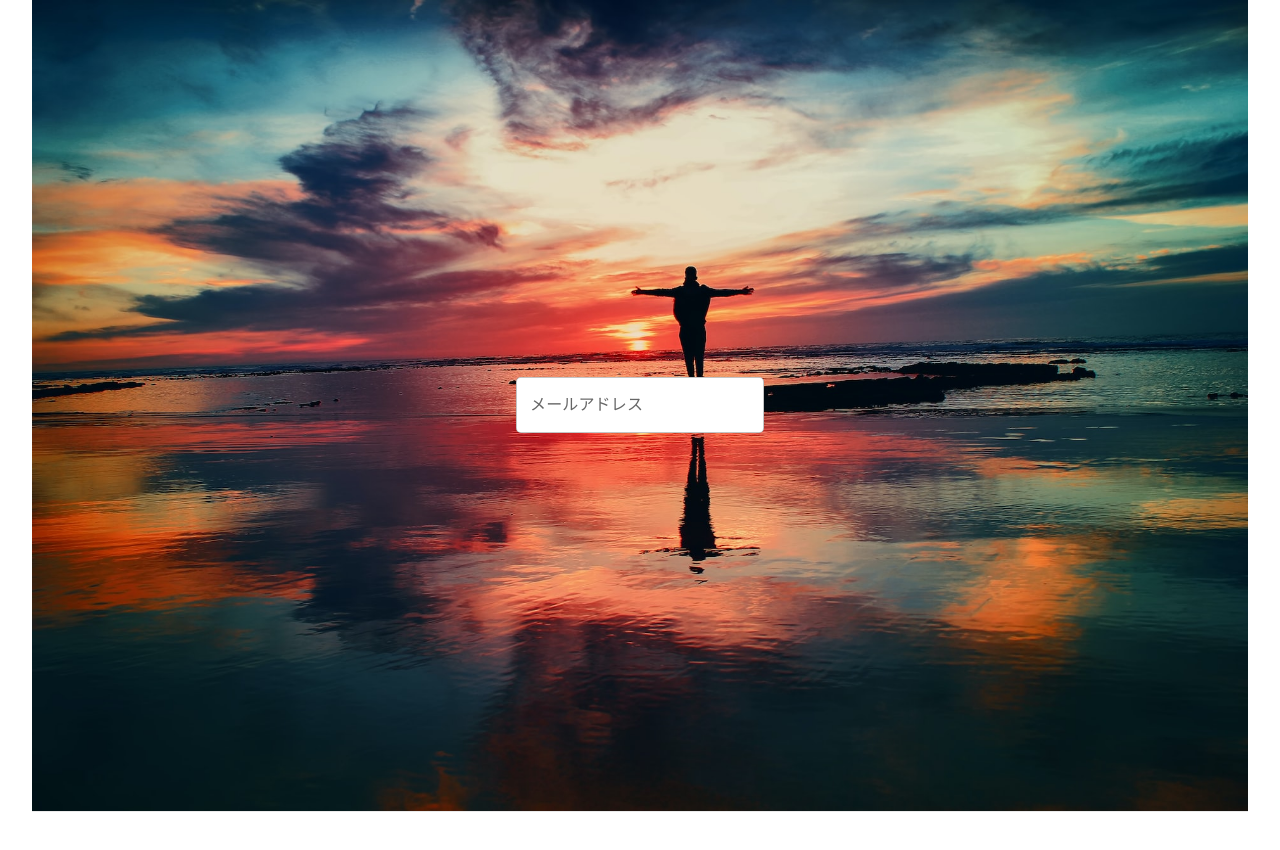
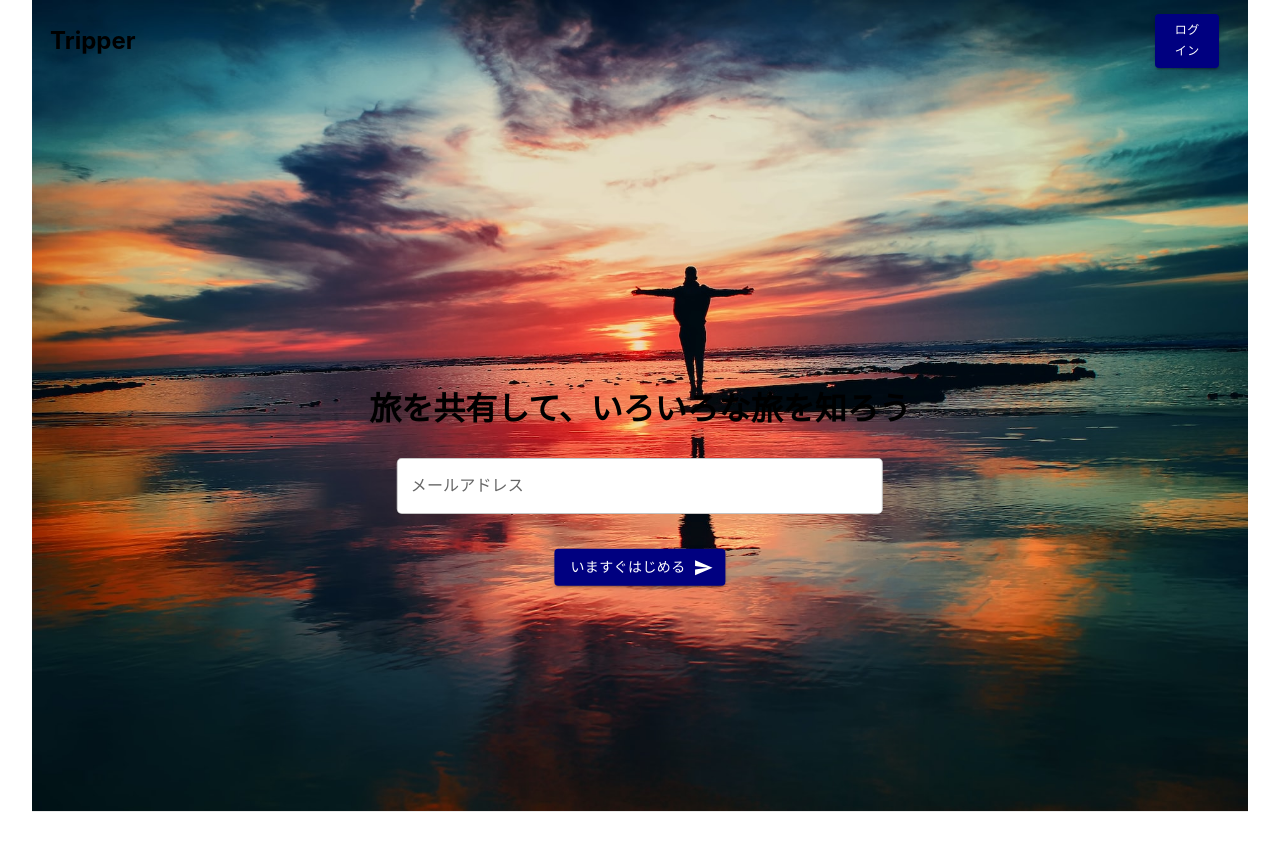
Before and after one commit to xrealizex/tripper, a Next.js app: page / in a window 1280 px wide. Shown: the top 850 px of the page. Built offline with nearby package versions, Linux system fonts and the light colour scheme.

Commit message:
home layout

```diff
--- a/package.json
+++ b/package.json
@@ -13,6 +13,7 @@
   "dependencies": {
     "@emotion/react": "^11.10.4",
     "@emotion/styled": "^11.10.4",
+    "@mui/icons-material": "^5.10.3",
     "@mui/material": "^5.10.3",
     "@mui/types": "^7.2.0",
     "next": "12.2.5",
--- a/src/components/HomeLayout.module.scss
+++ b/src/components/HomeLayout.module.scss
@@ -1,13 +1,45 @@
 .root {
   display: flex;
   position: relative;
-  .email_field {
+  .logo {
+    justify-content: center;
+    position: absolute;
+    top: 5%;
+    left: 5%;
+    transform: translate(-50%, -50%);
+  }
+  .login_button {
+    justify-content: center;
+    position: absolute;
+    top: 5%;
+    left: 95%;
+    transform: translate(-50%, -50%);
+    font-size: 0.75rem;
+    background-color: #000080;
+  }
+  .home_text {
     justify-content: center;
     position: absolute;
     top: 50%;
     left: 50%;
     transform: translate(-50%, -50%);
+  }
+  .email_field {
+    justify-content: center;
+    width: 40%;
+    position: absolute;
+    top: 60%;
+    left: 50%;
+    transform: translate(-50%, -50%);
     background-color: white;
     border-radius: 5px;
   }
+  .start_button {
+    justify-content: center;
+    position: absolute;
+    top: 70%;
+    left: 50%;
+    transform: translate(-50%, -50%);
+    background-color: #000080;
+  }
 }
--- a/src/components/HomeLayout.tsx
+++ b/src/components/HomeLayout.tsx
@@ -1,20 +1,37 @@
+//lib
 import { NextPage } from 'next';
 import Image from 'next/image';
 import React from 'react';
+//styles
 import styles from './HomeLayout.module.scss';
+import EntranceImage from '../../public/images/entrance.jpg';
+//MUI
 import { TextField } from '@mui/material';
-import EntranceImage from '../../public/images/entrance.jpg';
+import Button from '@mui/material/Button';
+import SendIcon from '@mui/icons-material/Send';
 
 export const HomeLayout: NextPage = () => {
   return (
     <div className={styles.root}>
       <Image src={EntranceImage} alt='EntranceImage' />
+      <div className={styles.logo}>
+        <h2>Tripper</h2>
+      </div>
+      <Button variant='contained' className={styles.login_button}>
+        ログイン
+      </Button>
+      <div className={styles.home_text}>
+        <h1>旅を共有して、いろいろな旅を知ろう</h1>
+      </div>
       <TextField
         id='outlined-basic'
         label='メールアドレス'
         variant='outlined'
         className={styles.email_field}
       />
+      <Button variant='contained' endIcon={<SendIcon />} className={styles.start_button}>
+        いますぐはじめる
+      </Button>
     </div>
   );
 };
--- a/src/pages/index.tsx
+++ b/src/pages/index.tsx
@@ -12,7 +12,6 @@ const Home: NextPage = () => {
         <meta name='description' content='Generated by create next app' />
         <link rel='icon' href='/favicon.ico' />
       </Head>
-
       <main>
         <HomeLayout />
       </main>
```
Also changed, not shown: 1 other file (tests, documents, lock files or other folders).
